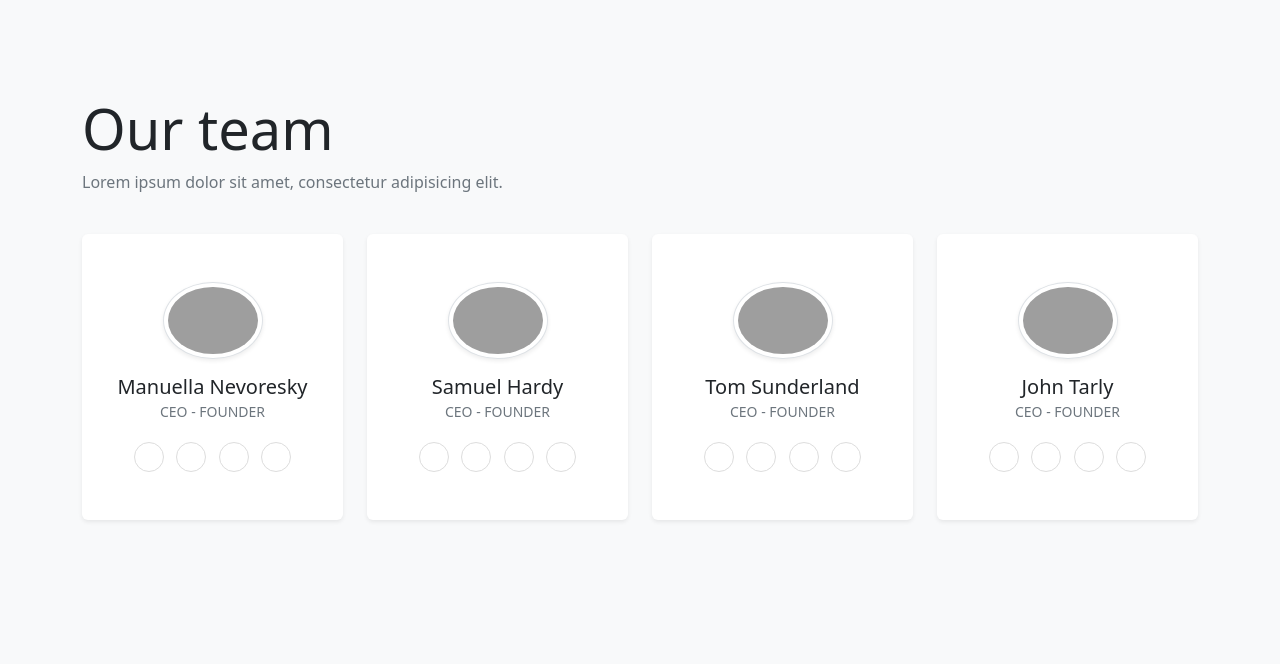
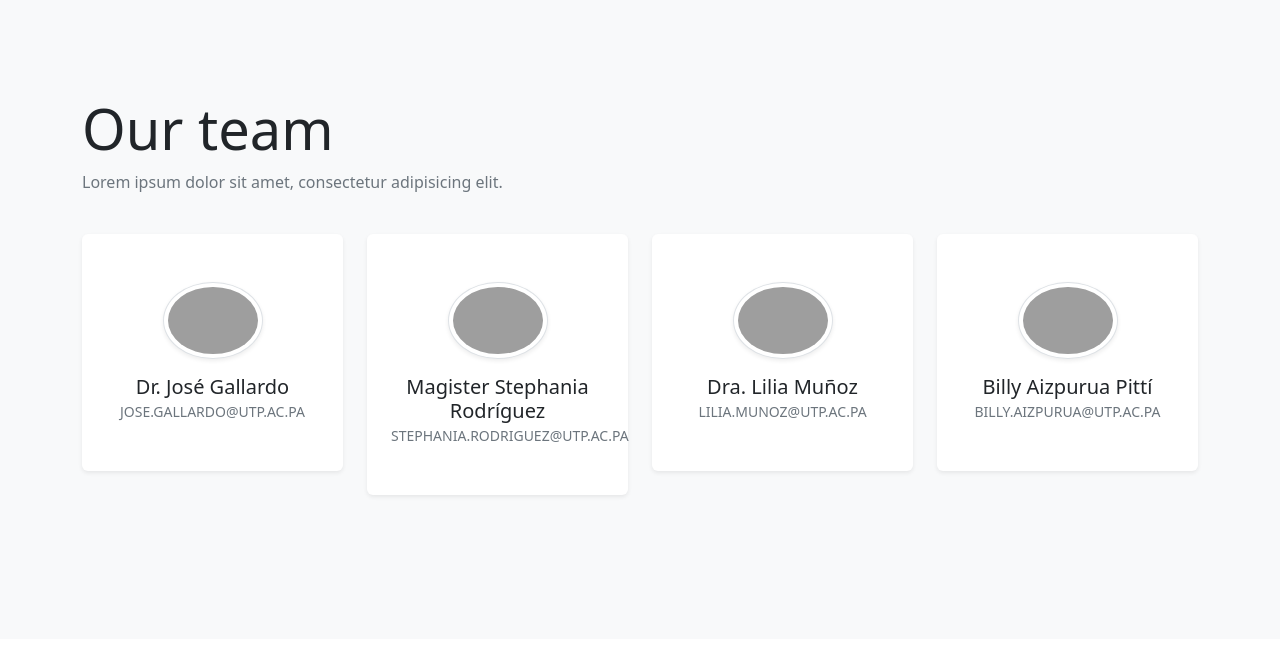
Before and after one commit to MikeDev00/Proyecto-GIIS, a Django app: page /aboutus/ in a window 1280 px wide. Shown: the part 1628-2292 px from the top of the page. After the commit the page ends 2126 px from the top, so only its background shows below. Run offline with Django 4.2, Linux system fonts and the light colour scheme; some libraries are stand-ins or nearby versions; grey boxes are pictures that could not be loaded.

Commit message:
aboutus 2.0

```diff
--- a/ProyectoGIIS/home/templates/aboutus.html
+++ b/ProyectoGIIS/home/templates/aboutus.html
@@ -87,13 +87,8 @@
             <!-- Team item-->
             <div class="col-xl-3 col-sm-6 mb-5">
               <div class="bg-white rounded shadow-sm py-5 px-4"><img src="http://giis.utp.ac.pa/assets/img/team/1.JPG" alt="" width="100" class="img-fluid rounded-circle mb-3 img-thumbnail shadow-sm">
-                <h5 class="mb-0">Manuella Nevoresky</h5><span class="small text-uppercase text-muted">CEO - Founder</span>
-                <ul class="social mb-0 list-inline mt-3">
-                  <li class="list-inline-item"><a href="#" class="social-link"><i class="fa fa-facebook-f"></i></a></li>
-                  <li class="list-inline-item"><a href="#" class="social-link"><i class="fa fa-twitter"></i></a></li>
-                  <li class="list-inline-item"><a href="#" class="social-link"><i class="fa fa-instagram"></i></a></li>
-                  <li class="list-inline-item"><a href="#" class="social-link"><i class="fa fa-linkedin"></i></a></li>
-                </ul>
+                <h5 class="mb-0">Dr. José Gallardo</h5><span class="small text-uppercase text-muted">jose.gallardo@utp.ac.pa</span>
+
               </div>
             </div>
             <!-- End-->
@@ -101,13 +96,7 @@
             <!-- Team item-->
             <div class="col-xl-3 col-sm-6 mb-5">
               <div class="bg-white rounded shadow-sm py-5 px-4"><img src="http://giis.utp.ac.pa/assets/img/team/2.jpg" alt="" width="100" class="img-fluid rounded-circle mb-3 img-thumbnail shadow-sm">
-                <h5 class="mb-0">Samuel Hardy</h5><span class="small text-uppercase text-muted">CEO - Founder</span>
-                <ul class="social mb-0 list-inline mt-3">
-                  <li class="list-inline-item"><a href="#" class="social-link"><i class="fa fa-facebook-f"></i></a></li>
-                  <li class="list-inline-item"><a href="#" class="social-link"><i class="fa fa-twitter"></i></a></li>
-                  <li class="list-inline-item"><a href="#" class="social-link"><i class="fa fa-instagram"></i></a></li>
-                  <li class="list-inline-item"><a href="#" class="social-link"><i class="fa fa-linkedin"></i></a></li>
-                </ul>
+                <h5 class="mb-0">Magister Stephania Rodríguez</h5><span class="small text-uppercase text-muted">stephania.rodriguez@utp.ac.pa</span>
               </div>
             </div>
             <!-- End-->
@@ -115,13 +104,7 @@
             <!-- Team item-->
             <div class="col-xl-3 col-sm-6 mb-5">
               <div class="bg-white rounded shadow-sm py-5 px-4"><img src="http://giis.utp.ac.pa/assets/img/team/3.JPG" alt="" width="100" class="img-fluid rounded-circle mb-3 img-thumbnail shadow-sm">
-                <h5 class="mb-0">Tom Sunderland</h5><span class="small text-uppercase text-muted">CEO - Founder</span>
-                <ul class="social mb-0 list-inline mt-3">
-                  <li class="list-inline-item"><a href="#" class="social-link"><i class="fa fa-facebook-f"></i></a></li>
-                  <li class="list-inline-item"><a href="#" class="social-link"><i class="fa fa-twitter"></i></a></li>
-                  <li class="list-inline-item"><a href="#" class="social-link"><i class="fa fa-instagram"></i></a></li>
-                  <li class="list-inline-item"><a href="#" class="social-link"><i class="fa fa-linkedin"></i></a></li>
-                </ul>
+                <h5 class="mb-0">Dra. Lilia Muñoz</h5><span class="small text-uppercase text-muted">lilia.munoz@utp.ac.pa</span>
               </div>
             </div>
             <!-- End-->
@@ -129,13 +112,7 @@
             <!-- Team item-->
             <div class="col-xl-3 col-sm-6 mb-5">
               <div class="bg-white rounded shadow-sm py-5 px-4"><img src="http://giis.utp.ac.pa/assets/img/team/6.jpg" alt="" width="100" class="img-fluid rounded-circle mb-3 img-thumbnail shadow-sm">
-                <h5 class="mb-0">John Tarly</h5><span class="small text-uppercase text-muted">CEO - Founder</span>
-                <ul class="social mb-0 list-inline mt-3">
-                  <li class="list-inline-item"><a href="#" class="social-link"><i class="fa fa-facebook-f"></i></a></li>
-                  <li class="list-inline-item"><a href="#" class="social-link"><i class="fa fa-twitter"></i></a></li>
-                  <li class="list-inline-item"><a href="#" class="social-link"><i class="fa fa-instagram"></i></a></li>
-                  <li class="list-inline-item"><a href="#" class="social-link"><i class="fa fa-linkedin"></i></a></li>
-                </ul>
+                <h5 class="mb-0">Billy Aizpurua Pittí</h5><span class="small text-uppercase text-muted">billy.aizpurua@utp.ac.pa</span>
               </div>
             </div>
         </div>
```
